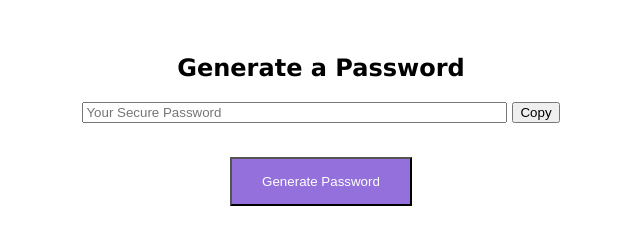
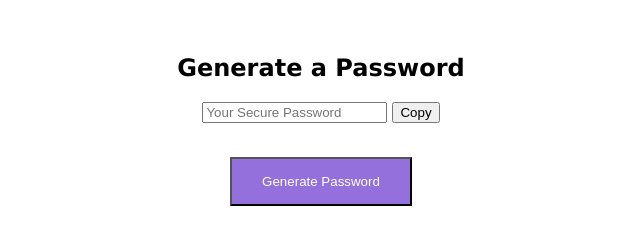
Before and after one commit to xelinx/password-generator, a plain HTML site: page index.html in a window 1280 px wide. Shown: the part 62-306 px from the top of the page, without its empty margins (319-959 px from the left). Drawn offline with Linux system fonts and the light colour scheme.

Commit message:
updateht2

```diff
--- a/index.html
+++ b/index.html
@@ -16,7 +16,7 @@
             <h2> Generate a Password</h2>
 
             <form  name="myPassword" method="post" action="">
-                <input name="password" type="form" size="50" placeholder="Your Secure Password">
+                <input name="password" type="form" placeholder="Your Secure Password">
 
                 <button id="copy" class="copy">Copy</button>
                 <div class="alert" id="alert"><span class="message" id="message"></div>
```
